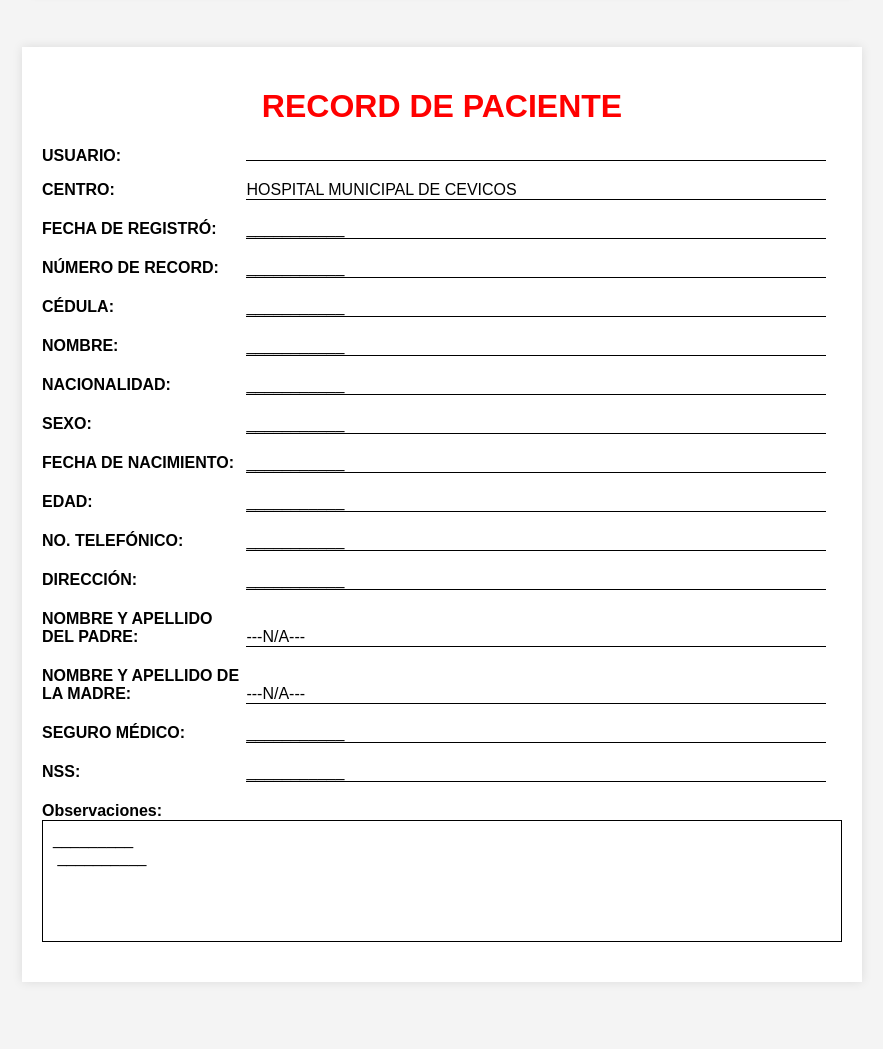
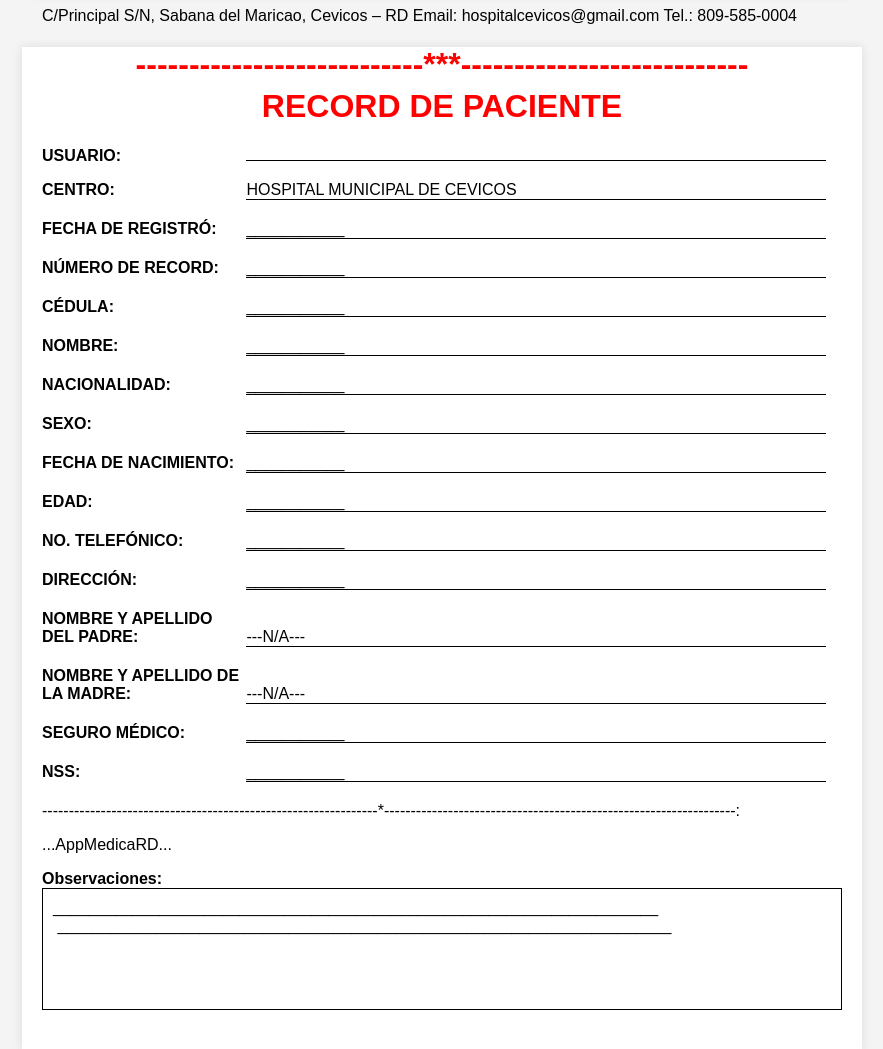
Before and after one commit to dawin1987/appmedicard, a plain HTML site: page index.html in a window 1280 px wide. Shown: the part 143-1192 px from the top of the page, without its empty margins (198-1081 px from the left). Drawn offline with Linux system fonts and the light colour scheme.

Commit message:
index.html

```diff
--- a/index.html
+++ b/index.html
@@ -13,6 +13,14 @@
 
               <div class="section1">
             <img src="img/logohmc.png">
+
+<div class="section2">
+<p>C/Principal S/N, Sabana del Maricao, Cevicos – RD
+Email: hospitalcevicos@gmail.com
+Tel.: 809-585-0004</p>
+</div>
+
+<h1>---------------------------***---------------------------</h1>
              </div>
         </div>
 
@@ -82,6 +90,9 @@
             <span id="nss">___________</span>
         </div>
         <div class="section">
+
+		<p>---------------------------------------------------------------*------------------------------------------------------------------:</p>
+<p>...AppMedicaRD...</p>
             <label>Observaciones:</label>
             <div class="textarea" id="observaciones">___________________
                 ___________________
@@ -107,7 +118,7 @@
         document.getElementById('madre').textContent = urlParams.get('madre') || '---N/A---';
         document.getElementById('seguro').textContent = urlParams.get('seguro') || '___________';
         document.getElementById('nss').textContent = urlParams.get('nss') || '___________';
-        document.getElementById('observaciones').textContent = urlParams.get('observaciones') || '_________ \n __________';
+        document.getElementById('observaciones').textContent = urlParams.get('observaciones') || '____________________________________________________________________ \n _____________________________________________________________________';
 
         // Activar impresión automáticamente
         window.onload = function() {
```
